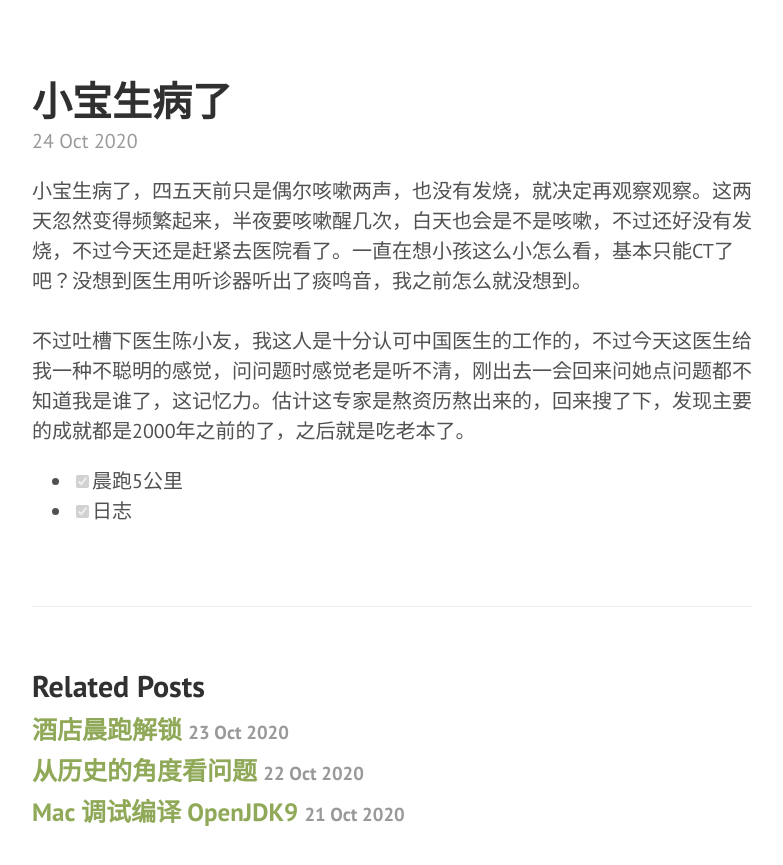
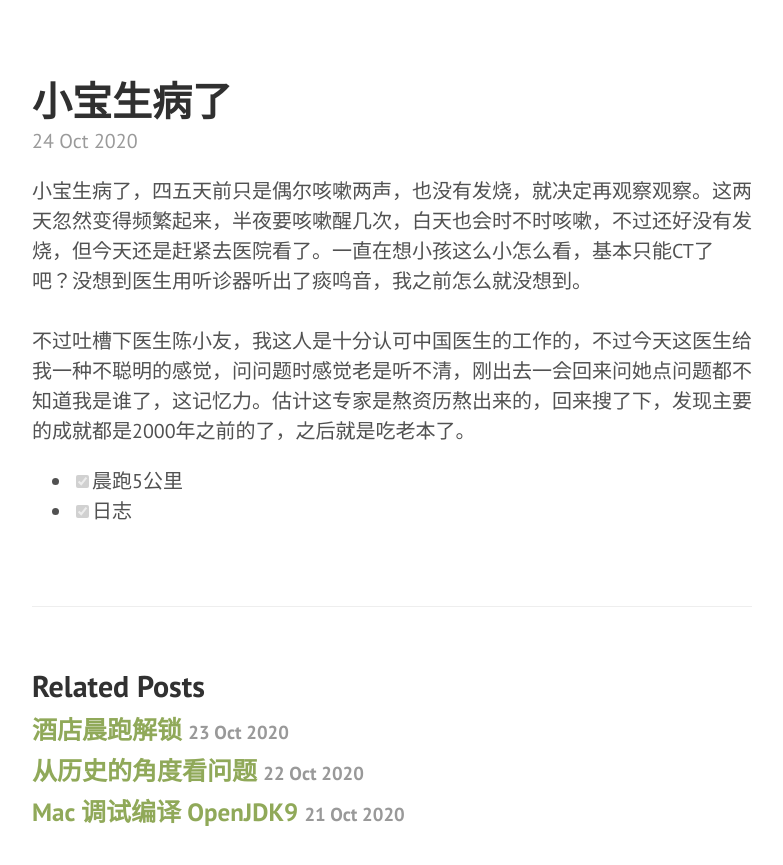
Before and after one commit to yoncise/yoncise.github.io, a Jekyll site: the page built from _posts/2020-10-24-14881479.md, in a window 1280 px wide, cut to the strip 104-1072 px from the top of the page. Shown: the top 865 px of the strip, without its empty margins (428-1211 px from the left). Built offline with Jekyll 4.4.1, drawn with Linux system fonts in a browser that asks for light colours.

Commit message:
sync from yuque

```diff
--- a/_posts/2020-10-24-14881479.md
+++ b/_posts/2020-10-24-14881479.md
@@ -2,7 +2,7 @@
 layout: post
 title: 小宝生病了
 ---
-小宝生病了，四五天前只是偶尔咳嗽两声，也没有发烧，就决定再观察观察。这两天忽然变得频繁起来，半夜要咳嗽醒几次，白天也会是不是咳嗽，不过还好没有发烧，不过今天还是赶紧去医院看了。一直在想小孩这么小怎么看，基本只能CT了吧？没想到医生用听诊器听出了痰鸣音，我之前怎么就没想到。<br />
+小宝生病了，四五天前只是偶尔咳嗽两声，也没有发烧，就决定再观察观察。这两天忽然变得频繁起来，半夜要咳嗽醒几次，白天也会时不时咳嗽，不过还好没有发烧，但今天还是赶紧去医院看了。一直在想小孩这么小怎么看，基本只能CT了吧？没想到医生用听诊器听出了痰鸣音，我之前怎么就没想到。<br />
 <br />不过吐槽下医生陈小友，我这人是十分认可中国医生的工作的，不过今天这医生给我一种不聪明的感觉，问问题时感觉老是听不清，刚出去一会回来问她点问题都不知道我是谁了，这记忆力。估计这专家是熬资历熬出来的，回来搜了下，发现主要的成就都是2000年之前的了，之后就是吃老本了。<br />
 
 - [x] 晨跑5公里
```
